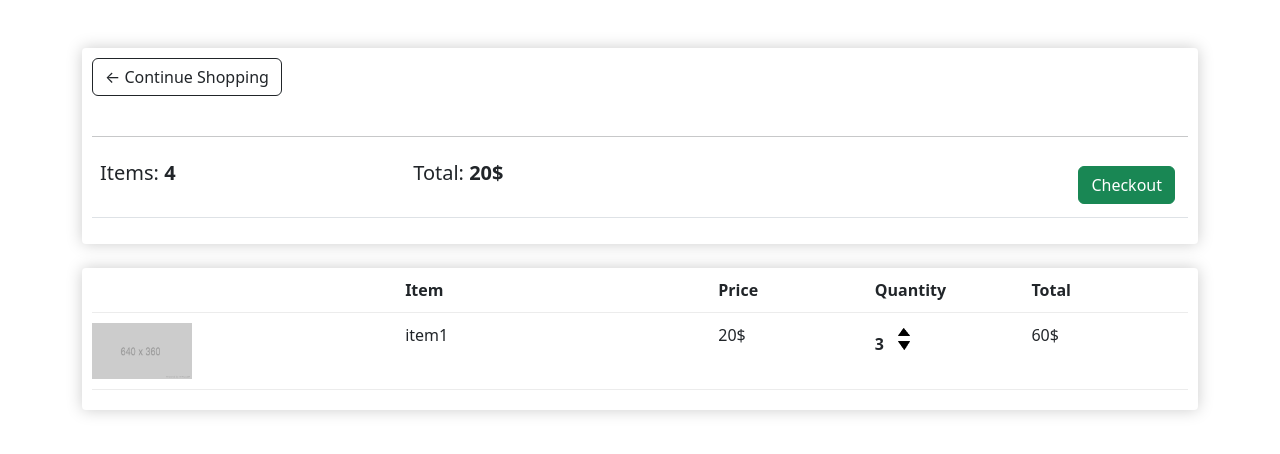
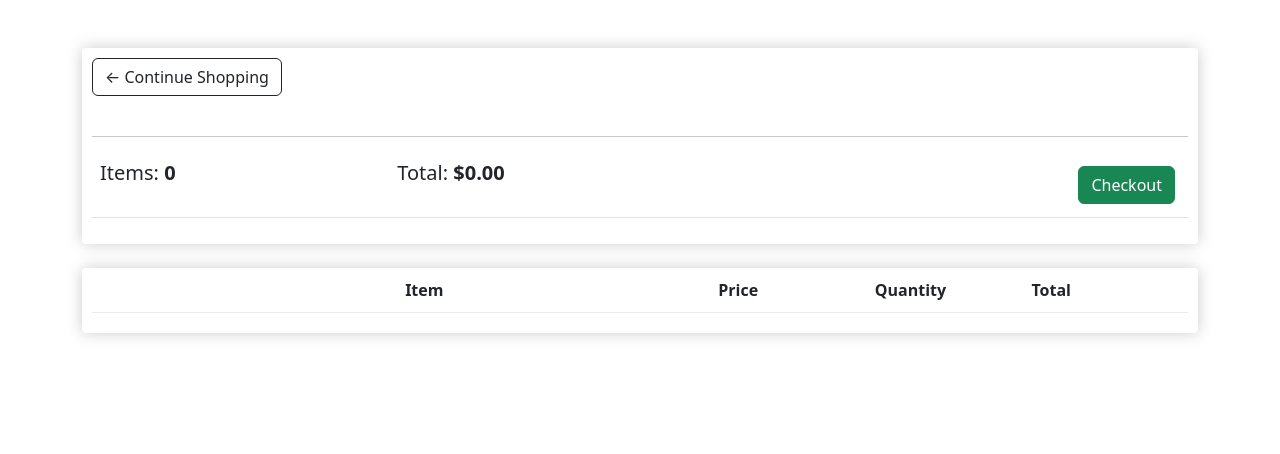
Before and after one commit to mohamedhw/django-amazon, a Django app: page /cart/ in a window 1280 px wide. Shown: the part 68-522 px from the top of the page. Run offline with Django 4.2, Linux system fonts and the light colour scheme; lists and menus that the app fills with data are empty.

Commit message:
add some changes

```diff
--- /dev/null
+++ b/src/static/js/cart.js
@@ -0,0 +1,12 @@
+
+
+var updateBtns = document.getElementsByClassName('update-btn')
+
+
+for (var i = 0 ; i < updateBtns.length; i++){
+    updateBtns[i].addEventListener('click', function(){
+    var productid = this.dataset.product
+    var action = this.dataset.action
+    console.log('product:' + productid, "action:" + action)
+    });
+}
--- a/src/store/admin.py
+++ b/src/store/admin.py
@@ -2,7 +2,7 @@ from itertools import product
 from django.contrib import admin
 from .models import *
 
-admin.site.register(Castomer)
+admin.site.register(Customer)
 admin.site.register(Order)
 admin.site.register(OrderItem)
 admin.site.register(Product)
--- a/src/store/templates/store/cart.html
+++ b/src/store/templates/store/cart.html
@@ -12,8 +12,8 @@
 
                 <table class="table">
                     <tr>
-                        <th><h5>Items: <strong>4</strong></h5></th>
-                        <th><h5>Total: <strong>20$</strong></h5></th>
+                        <th><h5>Items: <strong>{{ order.get_cart_items }}</strong></h5></th>
+                        <th><h5>Total: <strong>${{ order.get_cart_total|floatformat:2 }}</strong></h5></th>
                         <th>
                             <a style="margin:5px; float:right" class="btn btn-success" href="{% url 'checkout' %}">Checkout</a>
                         </th>
@@ -32,22 +32,22 @@
                     <div style="flex:1"><strong>Quantity</strong></div>
                     <div style="flex:1"><strong>Total</strong></div>
                 </div>
-
+                {% for item in items %}
                     <div class="cart-row">
-                    <div style="flex:2"><img class="row-image" src="{% static 'image/placeholder.png' %}"></div>
-                    <div style="flex:2">item1</div>
-                    <div style="flex:1">20$</div>
+                        <div style="flex:2"><img class="row-image" src="{{ item.product.image.url }}"></div>
+                        <div style="flex:2">{{ item.product.name }}</div>
+                        <div style="flex:1">${{ item.product.price|floatformat:2 }}</div>
                         <div style="flex:1">
-                        <p class="quantity">3</p>
+                            <p class="quantity">{{ item.quantity }}</p>
                             <div class="quantity">
                                 <img class="chg-quantity" src="{% static 'image/arrow-u.png' %}">
 
                                 <img class="chg-quantity" src="{% static 'image/arrow-d.png' %}">
                             </div>
                         </div>
-                    <div style="flex:1">60$</div>
+                        <div style="flex:1">${{item.get_total|floatformat:2}}</div>
                     </div>
-
+                {% endfor %}
             </div>
         </div>
     </div>
--- a/src/store/templates/store/main.html
+++ b/src/store/templates/store/main.html
@@ -21,6 +21,7 @@
         <script src="https://cdn.jsdelivr.net/npm/bootstrap@5.2.0-beta1/dist/js/bootstrap.bundle.min.js" integrity="sha384-pprn3073KE6tl6bjs2QrFaJGz5/SUsLqktiwsUTF55Jfv3qYSDhgCecCxMW52nD2" crossorigin="anonymous"></script>
         <script src="https://cdn.jsdelivr.net/npm/@popperjs/core@2.11.5/dist/umd/popper.min.js" integrity="sha384-Xe+8cL9oJa6tN/veChSP7q+mnSPaj5Bcu9mPX5F5xIGE0DVittaqT5lorf0EI7Vk" crossorigin="anonymous"></script>
         <script src="https://cdn.jsdelivr.net/npm/bootstrap@5.2.0-beta1/dist/js/bootstrap.min.js" integrity="sha384-kjU+l4N0Yf4ZOJErLsIcvOU2qSb74wXpOhqTvwVx3OElZRweTnQ6d31fXEoRD1Jy" crossorigin="anonymous"></script>
+        <script src="{% static 'js/cart.js' %}" type="text/javascript"></script>
 
     </body>
 </html>
--- a/src/store/templates/store/store.html
+++ b/src/store/templates/store/store.html
@@ -10,7 +10,7 @@
                 <div class="box-element product">
                     <h6><strong>{{ product.name }}</strong></h6>
                     <hr>
-                    <button class="btn btn-outline-secondary"> Add to Cart </button>
+                    <button data-product='{{product.id}}' data-action='add' class="btn btn-outline-secondary update-btn"> Add to Cart </button>
                     <a class="btn btn-outline-success" href="#">View</a>
                     <h4 style="display:inline-block; float:right">${{ product.price | floatformat:2 }}</h4>
                 </div>
--- a/src/store/views.py
+++ b/src/store/views.py
@@ -16,9 +16,16 @@ def store(request):
 
 
 def cart(request):
-
+    if request.user.is_authenticated:
+        customer = request.user.customer
+        order, created = Order.objects.get_or_create(customer=customer, complete=False)
+        items = order.orderitem_set.all()
+    else:
+        items = []
+        order = {'get_cart_total': 0, 'get_cart_items': 0}
     context = {
-
+        'items': items,
+        'order': order,
     }
 
     return render(request, "store/cart.html", context)
@@ -26,9 +33,16 @@ def cart(request):
 
 
 def checkout(request):
-
+    if request.user.is_authenticated:
+        customer = request.user.customer
+        order, created = Order.objects.get_or_create(customer=customer, complete=False)
+        items = order.orderitem_set.all()
+    else:
+        items = []
+        order = {'get_cart_total': 0, 'get_cart_items': 0}
     context = {
-
+        'items': items,
+        'order': order,
     }
 
     return render(request, "store/checkout.html", context)
```
Also changed, not shown: src/store/models.py (+23 -6 lines), src/store/templates/store/checkout.html (+8 -6 lines), src/db.sqlite3, src/store/migrations/0004_rename_castomer_customer_and_more.py (added). Lines whose indentation alone changed are shown as unchanged.
